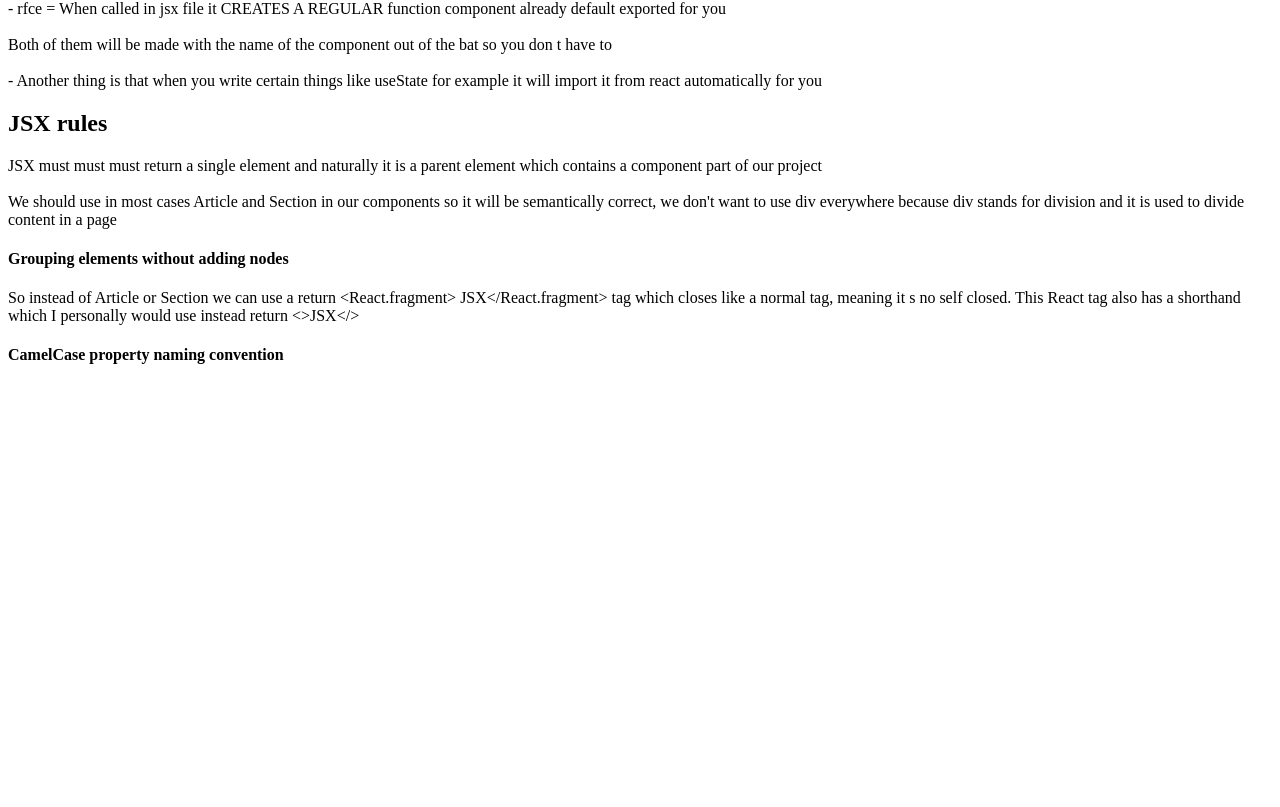
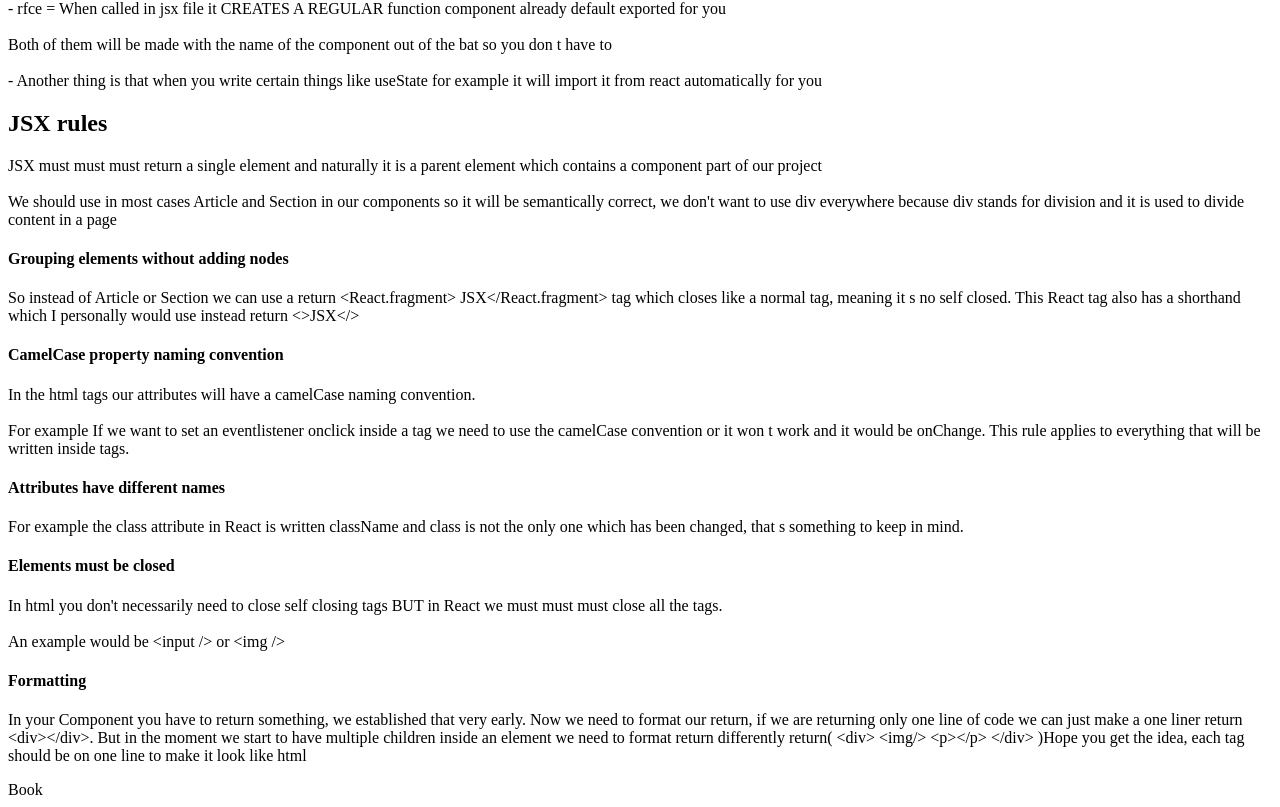
Before and after one commit to Murariu-Gabriel/REACT-FUNDAMENTALS, a React (Vite) app: page / in a window 1280 px wide. Shown: the part 273-1080 px from the top of the page. Before the commit the page ends 800 px from the top, so only its background shows below. Built offline with nearby package versions, Linux system fonts and the light colour scheme.

Commit message:
Finished going through JSX rules

```diff
--- a/src/App.jsx
+++ b/src/App.jsx
@@ -1,6 +1,7 @@
 import Component from "./components/MyFirstComponent"
 import ES7 from "./components/ES7"
 import JsxRules from "./components/JsxRules"
+import BookList from "./components/BookList"
 
 const App = () => {
   return (
@@ -8,6 +9,7 @@ const App = () => {
       <Component />
       <ES7 />
       <JsxRules/>
+      <BookList/>
     </>
   )
 }
--- /dev/null
+++ b/src/components/Book.jsx
@@ -0,0 +1,6 @@
+const Book = () => {
+  return (
+    <div>Book</div>
+  )
+}
+export default Book
--- /dev/null
+++ b/src/components/BookList.jsx
@@ -0,0 +1,10 @@
+import Book from "./Book"
+
+const BookList = () => {
+  return (
+    <section>
+        <Book/>
+    </section>
+  )
+}
+export default BookList
--- a/src/components/JsxRules.jsx
+++ b/src/components/JsxRules.jsx
@@ -1,18 +1,66 @@
 const JsxRules = () => {
   return (
     <section>
-        <h2>JSX rules</h2>
-        <p>
-          JSX must must must return a single element and naturally it is a parent element which contains a component part of our project
-          <br /><br />
-          We should use in most cases Article and Section in our components so it will be semantically correct, we don't want to use div everywhere because div stands for division and it is used to divide content in a page
-        </p>
+      <h2>JSX rules</h2>
+      <p>
+        JSX must must must return a single element and naturally it is a parent
+        element which contains a component part of our project
+        <br />
+        <br />
+        We should use in most cases Article and Section in our components so it
+        will be semantically correct, we don't want to use div everywhere
+        because div stands for division and it is used to divide content in a
+        page
+      </p>
 
-        <h4>Grouping elements without adding nodes</h4>
+      <h4>Grouping elements without adding nodes</h4>
 
-        <p>So instead of Article or Section we can use a {"return <React.fragment> JSX</React.fragment>"} tag which closes like a normal tag, meaning it s no self closed. This React tag also has a shorthand which I personally would use instead {"return <>JSX</>"} </p>
+      <p>
+        So instead of Article or Section we can use a{" "}
+        {"return <React.fragment> JSX</React.fragment>"} tag which closes like a
+        normal tag, meaning it s no self closed. This React tag also has a
+        shorthand which I personally would use instead {"return <>JSX</>"}{" "}
+      </p>
 
-        <h4>CamelCase property naming convention</h4>
+      <h4>CamelCase property naming convention</h4>
+
+      <p>
+        In the html tags our attributes will have a camelCase naming convention.{" "}
+        <br />
+        <br />
+        For example If we want to set an eventlistener onclick inside a tag we
+        need to use the camelCase convention or it won t work and it would be
+        onChange. This rule applies to everything that will be written inside
+        tags.
+      </p>
+
+      <h4>Attributes have different names</h4>
+
+      <p>
+        For example the class attribute in React is written className and class
+        is not the only one which has been changed, that s something to keep in
+        mind.
+      </p>
+
+      <h4>Elements must be closed</h4>
+      <p>
+        In html you don't necessarily need to close self closing tags BUT in
+        React we must must must close all the tags. <br />
+        <br />
+        An example would be {"<input />"} or {"<img />"}
+      </p>
+
+      <h4>Formatting</h4>
+      <p>
+        In your Component you have to return something, we established that very early. Now we need to format our return, if we are returning only one line of code we can just make a one liner {"return <div></div>"}. But in the moment we start to have multiple children inside an element we need to format return differently
+          {` return(
+            <div>
+              <img/>
+              <p></p>
+            </div>
+         )`}
+         Hope you get the idea, each tag should be on one line to make it look like html
+      </p>
     </section>
   )
 }
```
